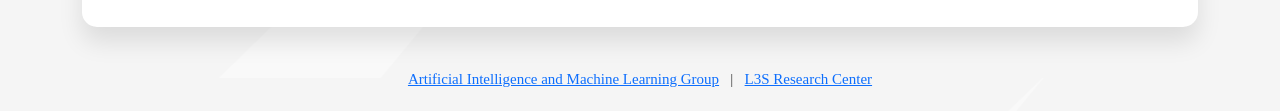
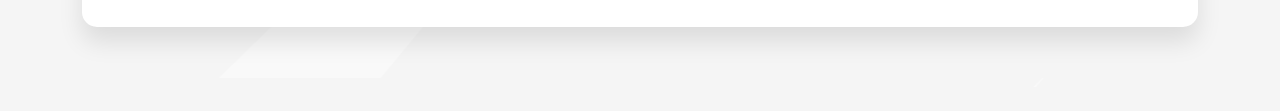
Before and after one commit to Kaveh-Moradkhani/kaveh-moradkhani.github.io, a plain HTML site: page index.html in a window 1280 px wide. Shown: the part 722-833 px from the top of the page. After the commit the page ends 809 px from the top, so only its background shows below. Drawn offline with Linux system fonts and the light colour scheme.

Commit message:
remove footer link

```diff
--- a/index.html
+++ b/index.html
@@ -590,10 +590,10 @@
         </div>
     </main>
     <footer class="footer">
-        <a href="https://www.mi.fu-berlin.de/en/inf/groups/ag-KIML/index.html">
+        <!-- <a href="https://www.mi.fu-berlin.de/en/inf/groups/ag-KIML/index.html">
             Artificial Intelligence and Machine Learning Group</a>
         &nbsp; | &nbsp;
-        <a href="https://www.l3s.de/en">L3S Research Center</a>
+        <a href="https://www.l3s.de/en">L3S Research Center</a> -->
     </footer>
 
 
```
